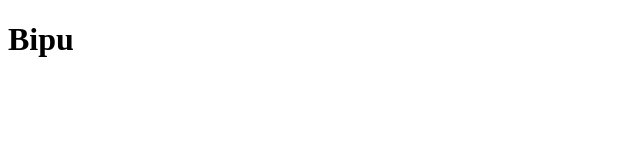
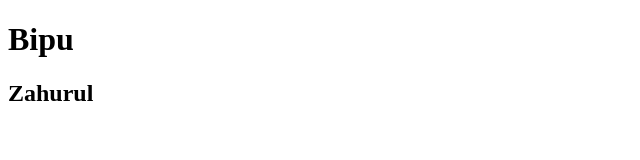
Before and after one commit to zahurulphy/gg, a plain HTML site: page index.html in a window 1280 px wide. Shown: the whole page, without its empty margins (0-640 px from the left). Drawn offline with Linux system fonts and the light colour scheme.

Commit message:
Update index.html
adas

```diff
--- a/index.html
+++ b/index.html
@@ -7,5 +7,6 @@
 </head>
 <body>
     <h1>Bipu</h1>
+    <h2>Zahurul</h2>
 </body>
 </html>
```
